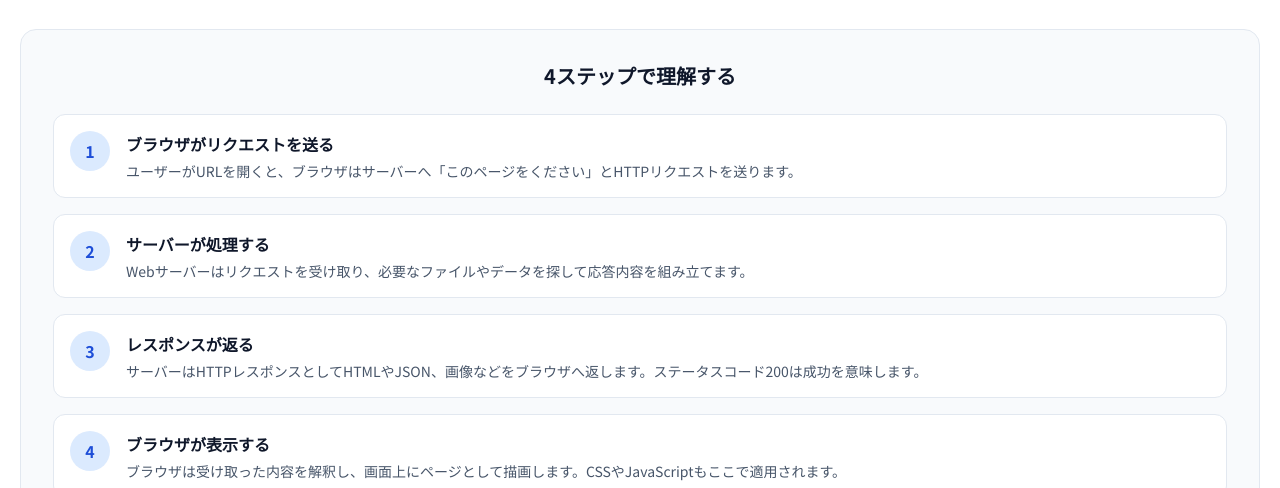
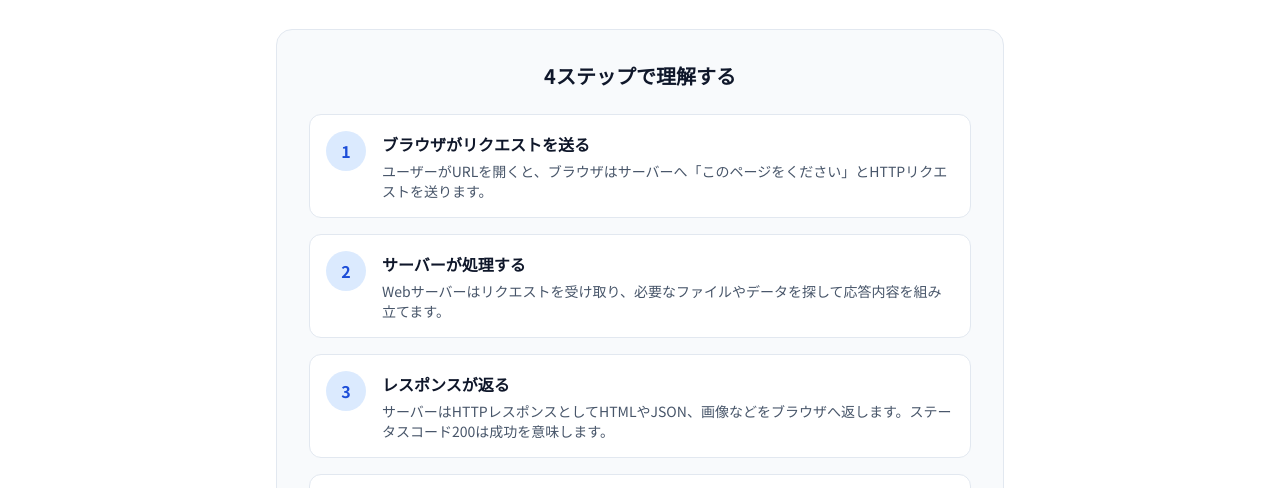
Before and after one commit to RYUJI-I0109/gasyuku, a website: page public/feedback-demo.html in a window 1280 px wide. Shown: the part 239-727 px from the top of the page. Drawn offline with nearby package versions, Linux system fonts and the light colour scheme; a script that the page names is missing.

Commit message:
fix(demo): デモページを規定幅(max-w-3xl)の中央寄せに戻す
レスポンシブ検証で外していた幅制限を復帰。図解ツール標準の
読みやすい768px中央カラムにする。

Co-Authored-By: Claude Opus 4.8 (1M context) <noreply@anthropic.com>

```diff
--- a/public/feedback-demo.html
+++ b/public/feedback-demo.html
@@ -38,7 +38,7 @@
   </script>
 </head>
 <body class="bg-ads-bg text-slate-600 antialiased leading-relaxed border-t-4 border-ads-accent">
-  <main class="mx-auto px-5 py-10 md:py-16">
+  <main class="max-w-3xl mx-auto px-5 py-10 md:py-16">
     <div class="text-center mb-8">
       <div class="inline-flex items-center gap-2 bg-ads-accent/10 text-ads-accent-light px-4 py-1.5 rounded-full text-sm font-medium mb-6">
         フィードバック確認用サンプル
```
